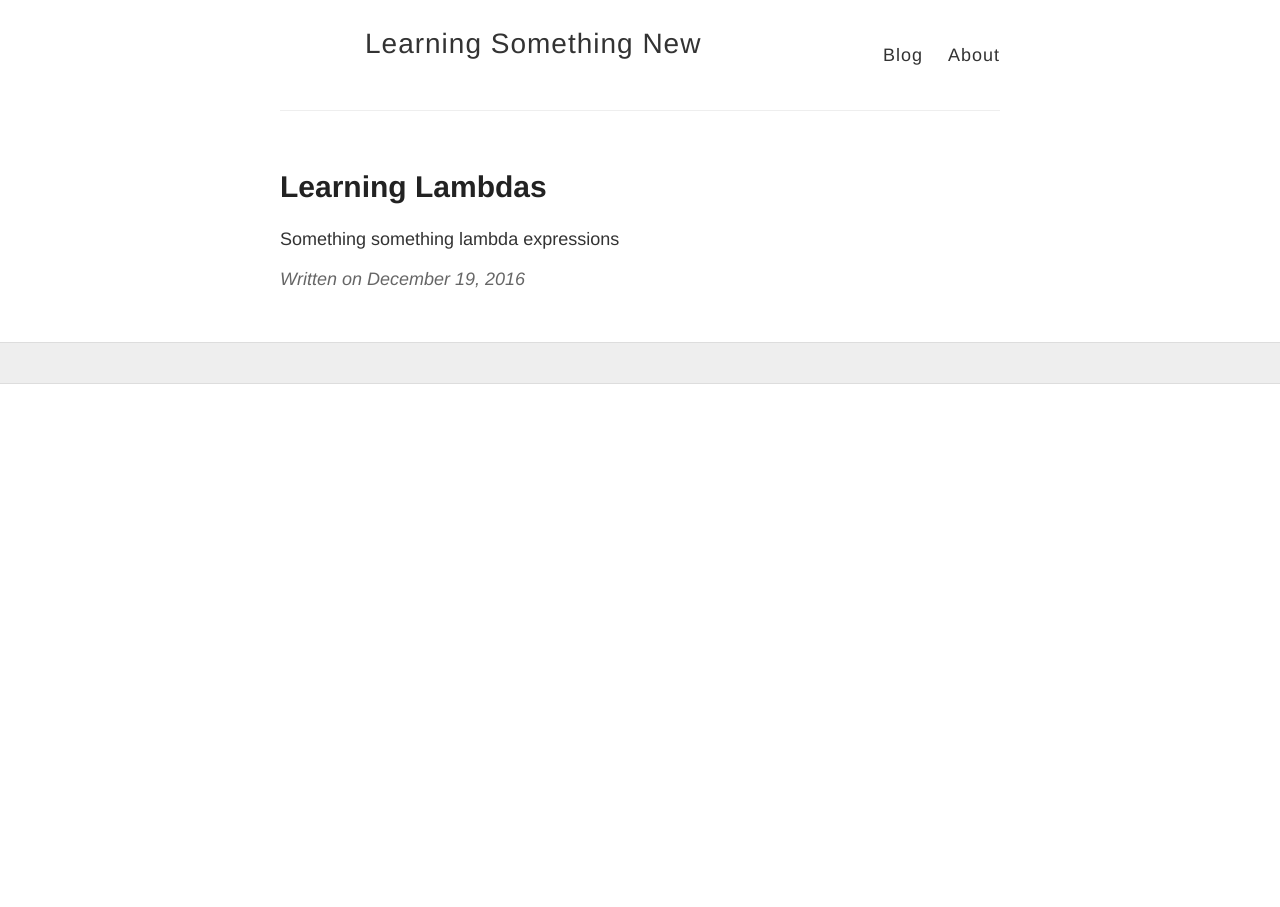
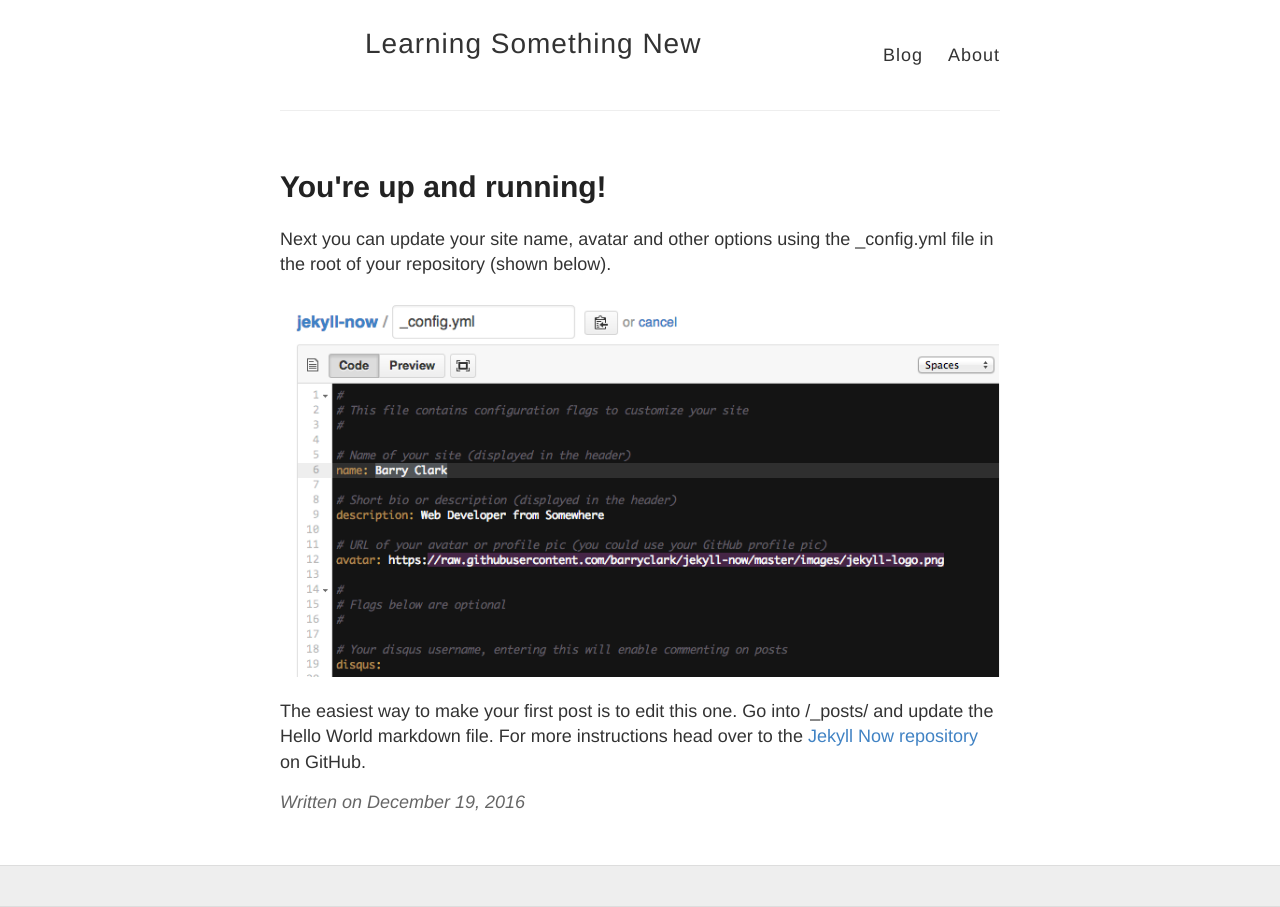
Before and after one commit to msaldivar/msaldivar.github.io, a Jekyll site: the page built from _posts/2016-12-19-learning-lambdas.md, in a window 1280 px wide. Built offline with Jekyll 4.4.1, drawn with Linux system fonts in a browser that asks for light colours.

Commit message:
post change

```diff
--- a/_posts/2016-12-19-learning-lambdas.md
+++ b/_posts/2016-12-19-learning-lambdas.md
@@ -1,6 +1,10 @@
 ---
 layout: post
-title: Learning Lambdas
+title: You're up and running!
 ---
 
-Something something lambda expressions
+Next you can update your site name, avatar and other options using the _config.yml file in the root of your repository (shown below).
+
+![_config.yml]({{ site.baseurl }}/images/config.png)
+
+The easiest way to make your first post is to edit this one. Go into /_posts/ and update the Hello World markdown file. For more instructions head over to the [Jekyll Now repository](https://github.com/barryclark/jekyll-now) on GitHub.
```
